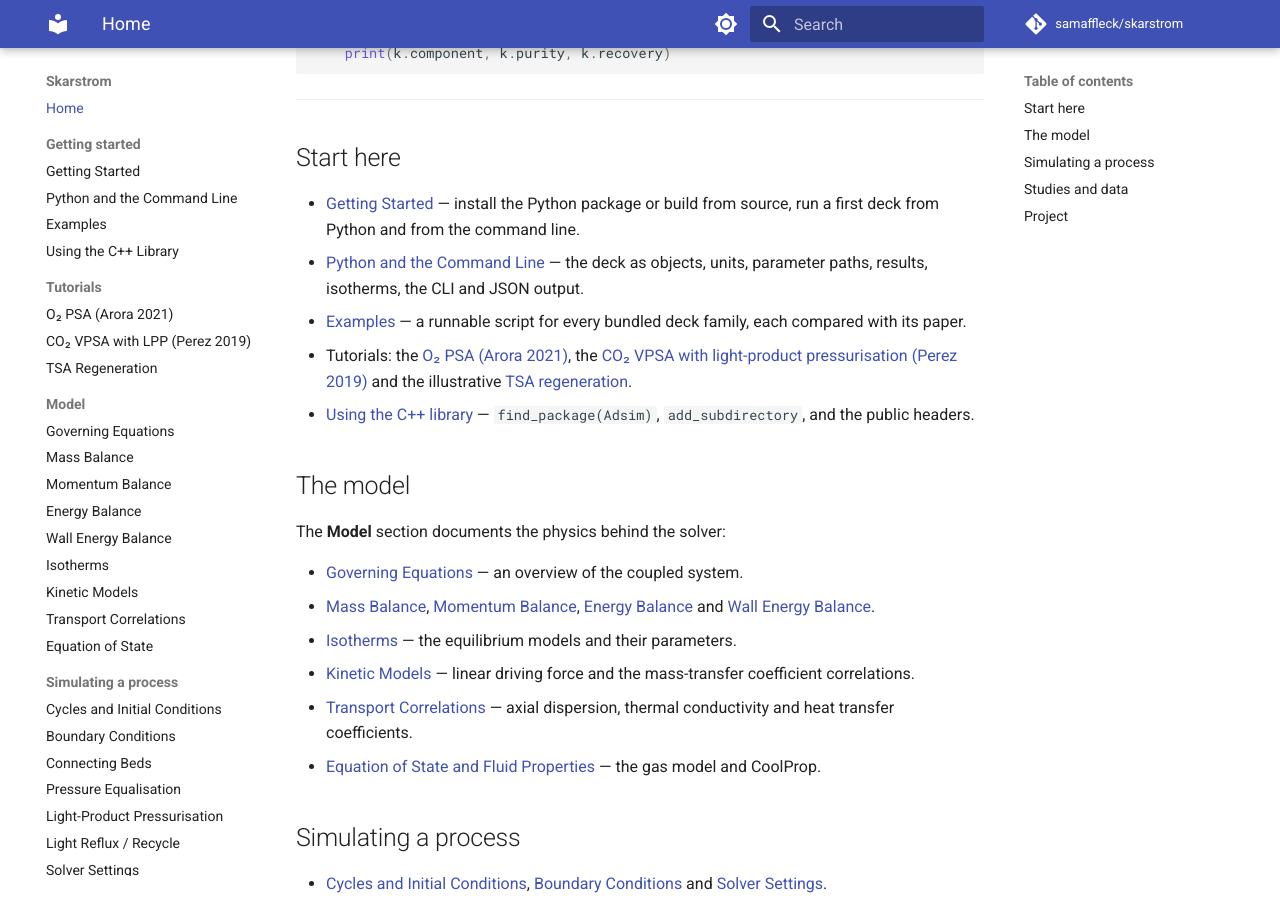
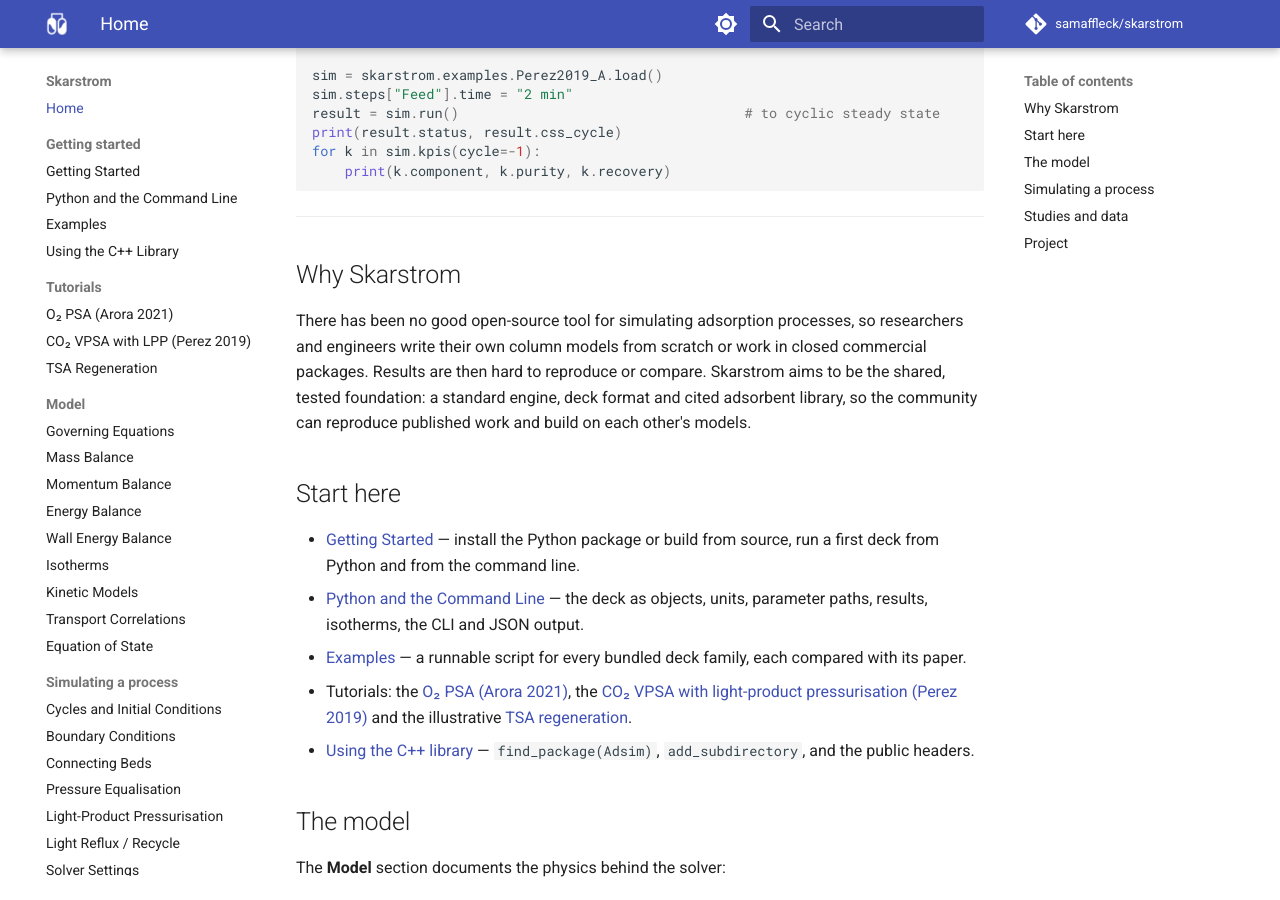
Before and after one commit to samaffleck/skarstrom, an MkDocs documentation site: the page built from docs/index.md, in a window 1280 px wide and 900 px high, scrolled down 490 px. Built offline with MkDocs 1.6.1 and Material for MkDocs 9.7.7, drawn with Linux system fonts in a browser that asks for light colours; comment, search, counter and statistics services are not loaded; some of the changed text lies outside the part shown.

Commit message:
README and docs: logo, why Skarstrom, steering committee; contact via LinkedIn
Add the Skarstrom logo (light and dark variants) to the README and the
docs home page, and the icon to the docs header and favicon. Add a short
"Why Skarstrom" introduction: there is no good open-source adsorption
process simulator, so people write their own code, and the community
gains from a standard, reproducible engine. Add a "Get involved" section
inviting academics and industry practitioners to join the steering
committee via LinkedIn.

Remove email addresses: SECURITY.md and CODE_OF_CONDUCT.md now point to
GitHub private vulnerability reporting and a LinkedIn message.

Co-Authored-By: Claude Opus 5.5 <noreply@anthropic.com>
Claude-Session: https://claude.ai/code/session_01VicWC6P6ESY199FDoxvwVn
Signed-off-by: Claude <noreply@anthropic.com>

````diff
--- a/docs/index.md
+++ b/docs/index.md
@@ -1,4 +1,7 @@
 # Skarstrom
+
+![Skarstrom](assets/logo.png#only-light){ width="420" }
+![Skarstrom](assets/logo-dark.png#only-dark){ width="420" }
 
 **Skarstrom** is an open-source simulator for pressure, vacuum and temperature swing adsorption (PSA, VSA and TSA) processes. It solves a one-dimensional finite-volume model of a packed adsorption column — coupled mass, momentum and energy balances with non-linear isotherms and mass-transfer kinetics — integrates it with SUNDIALS IDA, assembles multi-step, multi-bed cycles, runs them to cyclic steady state, and reports purity, recovery, productivity and energy.
 
@@ -16,6 +19,10 @@ for k in sim.kpis(cycle=-1):
 ```
 
 ---
+
+## Why Skarstrom
+
+There has been no good open-source tool for simulating adsorption processes, so researchers and engineers write their own column models from scratch or work in closed commercial packages. Results are then hard to reproduce or compare. Skarstrom aims to be the shared, tested foundation: a standard engine, deck format and cited adsorbent library, so the community can reproduce published work and build on each other's models.
 
 ## Start here
 
@@ -54,3 +61,5 @@ The **Model** section documents the physics behind the solver:
 ## Project
 
 Source, issues and releases: <https://github.com/samaffleck/skarstrom>. Skarstrom is licensed under the Apache License 2.0; see the repository's `LICENSE`, `NOTICE` and `THIRD_PARTY_NOTICES.md`. If you use it in published work, please cite it (`CITATION.cff`).
+
+**Get involved.** We are forming a steering committee to guide the project's direction; people from academia and industry are welcome. To join, contact [Sam Affleck on LinkedIn](https://www.linkedin.com/in/sam-affleck).
--- a/mkdocs.yml
+++ b/mkdocs.yml
@@ -8,6 +8,8 @@ copyright: Copyright &copy; 2024-2026 Sam Affleck and contributors
 
 theme:
   name: material
+  logo: assets/icon-white.png
+  favicon: assets/icon.png
   features:
     - navigation.sections
     - navigation.top
````
Also changed, not shown: CHANGELOG.md (+3 -0 lines), CODE_OF_CONDUCT.md (+2 -2 lines), README.md (+17 -0 lines), SECURITY.md (+3 -1 lines), docs/assets/icon-white.png (added), docs/assets/icon.png (added), docs/assets/logo-dark.png (added), docs/assets/logo.png (added).
